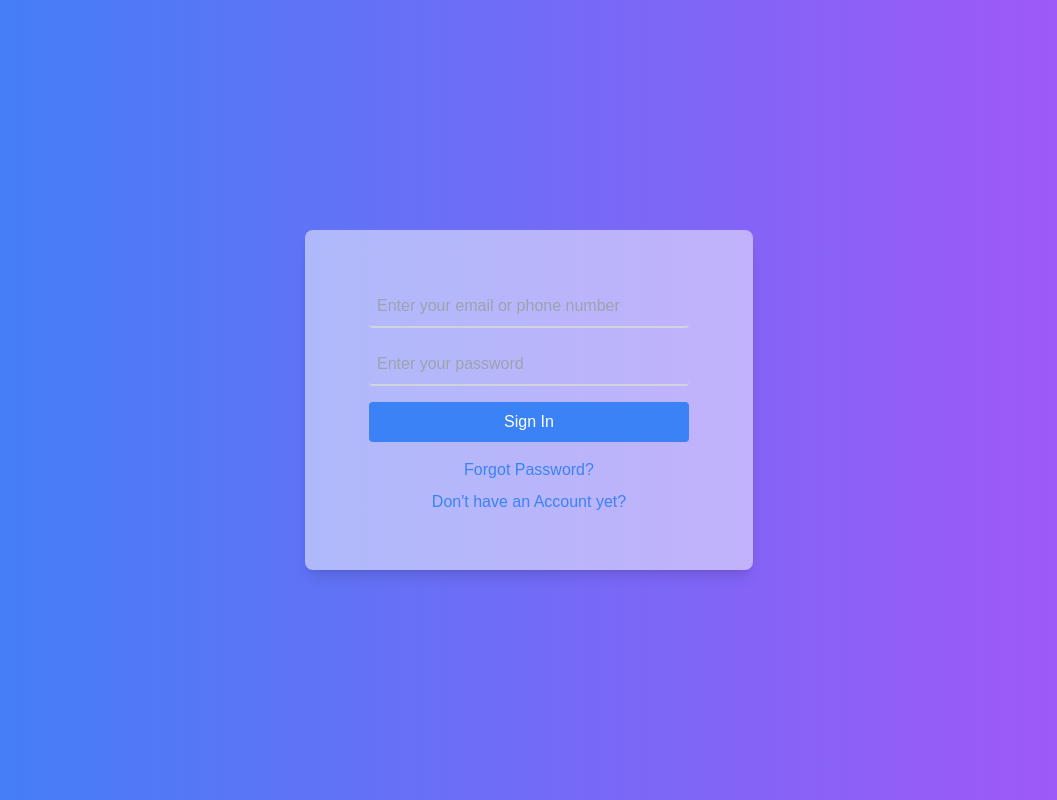
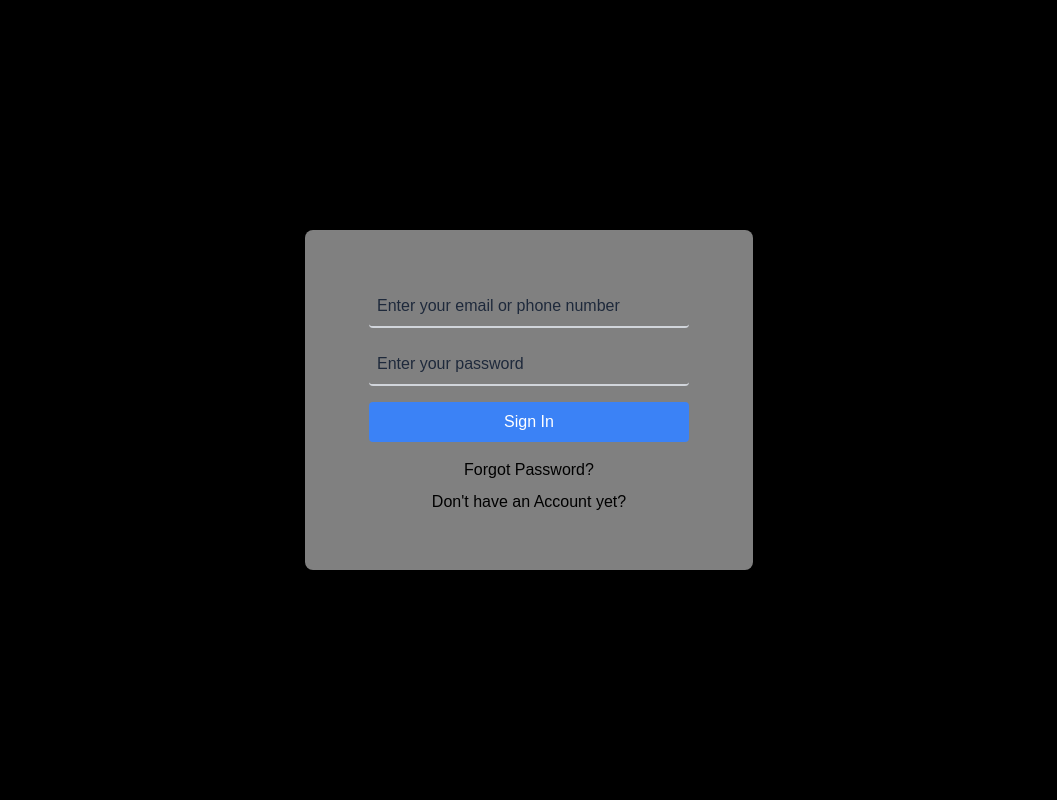
Before and after one commit to victory1069/finalproj, a React (Vite) app in the folder finalproj-frontend/: page / in a window 1280 px wide. Shown: the whole page, without its empty margins (111-1168 px from the left). Built offline with nearby package versions, Linux system fonts and the light colour scheme.

Commit message:
fix astyling on auth page

```diff
--- a/finalproj-frontend/src/Comp/AuthPage.jsx
+++ b/finalproj-frontend/src/Comp/AuthPage.jsx
@@ -25,13 +25,13 @@ const AuthPage = () => {
   };
 
   return (
-    <div className="flex flex-col items-center justify-center min-h-screen bg-gradient-to-r from-blue-500 to-purple-500 font-agrandir">
+    <div className="flex flex-col items-center justify-center min-h-screen bg-black font-agrandir placeholder:text-black">
       <main className="text-center p-6 w-full max-w-md bg-white bg-opacity-50 rounded-lg shadow-lg">
         <form onSubmit={handleSignIn} className="bg-white bg-opacity-0 p-8 rounded-lg  max-w-sm mx-auto font-agrandir">
           <input
             type="text"
             placeholder="Enter your email or phone number"
-            className="w-full mb-4 p-2 border-b-2 border-gray-300 rounded bg-transparent text-black focus:outline-none focus:border-blue-300"
+            className="w-full mb-4 p-2 border-b-2 border-gray-300 rounded bg-transparent text-black focus:outline-none focus:border-blue-300 placeholder:text-slate-800"
             value={emailOrPhone}
             onChange={(e) => setEmailOrPhone(e.target.value)}
             required
@@ -39,7 +39,7 @@ const AuthPage = () => {
           <input
             type="password"
             placeholder="Enter your password"
-            className="w-full mb-4 p-2 border-b-2 border-gray-300 rounded bg-transparent text-black focus:outline-none focus:border-blue-300"
+            className="w-full mb-4 p-2 border-b-2 border-gray-300 rounded bg-transparent text-black focus:outline-none focus:border-blue-300 placeholder:text-slate-800"
             value={password}
             onChange={(e) => setPassword(e.target.value)}
             required
@@ -50,8 +50,8 @@ const AuthPage = () => {
           >
             Sign In
           </button>
-          <a href="/forgot-password" className="block mt-4 text-blue-500">Forgot Password?</a>
-          <a href="/signup" className="block mt-2 text-blue-500">Don't have  an Account yet?</a>
+          <a href="/forgot-password" className="inline-block mt-4 text-black transition-all duration-150 hover:scale-105">Forgot Password?</a>
+          <a href="/signup" className="inline-block mt-2 text-black transition-all duration-150 hover:scale-105">Don't have  an Account yet?</a>
         </form>
       </main>
     </div>
```
